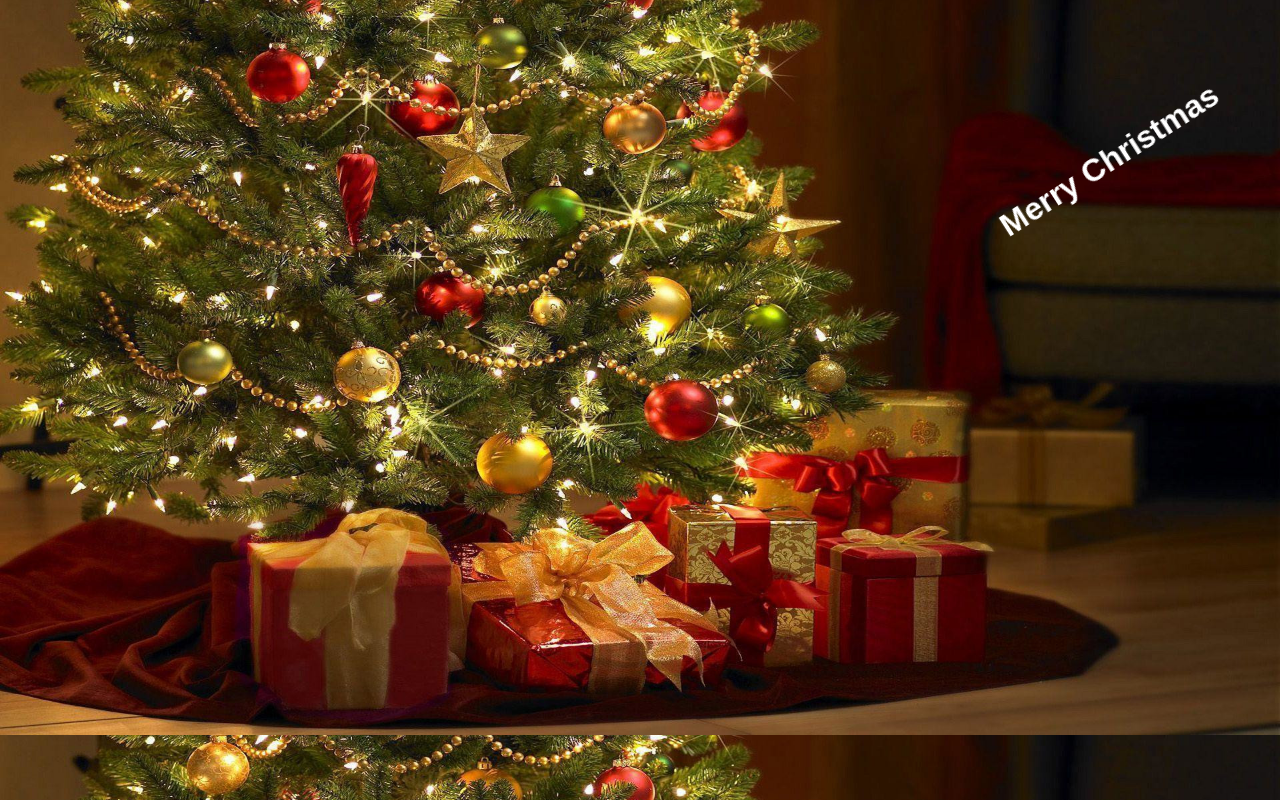
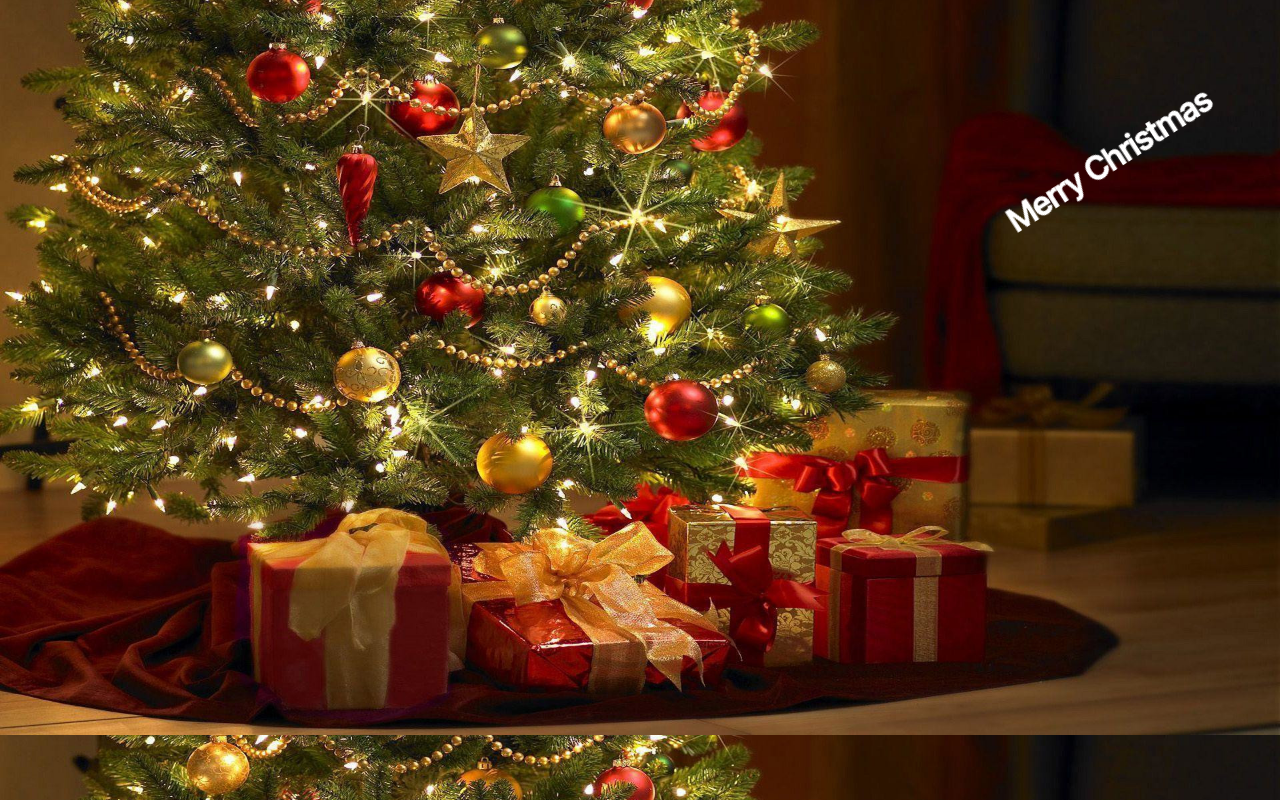
Before and after one commit to JRKdotEXE/Merry-Christmas, a plain HTML site: page index.html in a window 1280 px wide. Shown: the top 800 px of the page. Drawn offline with Linux system fonts and the light colour scheme.

Commit message:
Update style.css

```diff
--- a/style.css
+++ b/style.css
@@ -1,10 +1,12 @@
+@import url('https://fonts.googleapis.com/css2?family=Inter+Tight:wght@500&display=swap');
+
 body {
     margin: 0;
     background-image: url("Christmastree.jpg");
     background-position: center;
     background-size: cover;
     min-height: 70vh;
-    font-family: Arial;
+    font-family: 'Inter Tight', sans-serif;
 }
 
 .seznamukolu {
```
